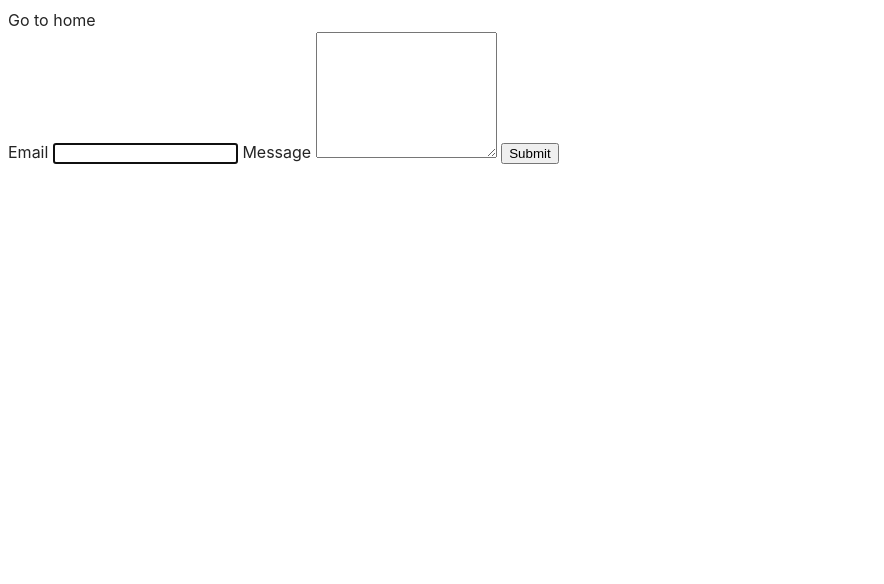
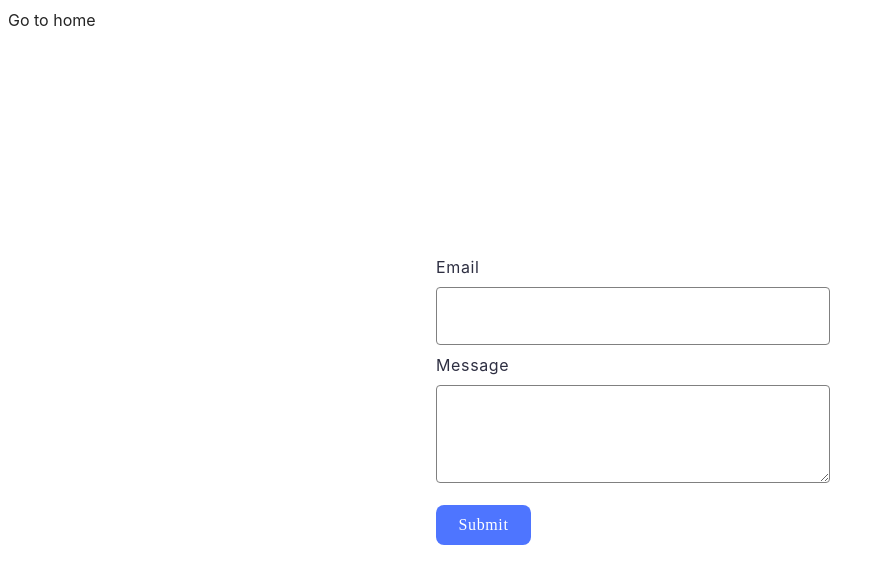
Before and after one commit to AnnaHodunko/goit-js-hw-09, a website built with Vite: page src/2-form.html in a window 1280 px wide. Shown: the whole page, without its empty margins (0-884 px from the left). Built offline with nearby package versions, Linux system fonts and the light colour scheme.

Commit message:
create hw

```diff
--- a/src/css/styles.css
+++ b/src/css/styles.css
@@ -56,5 +56,84 @@ img {
   transition: transform 1s ease;
 }
 .gallery-image:hover {
-  transform: scale(1);
+  transform: scale(1.04);
 }
+
+.feedback-form {
+  position: absolute;
+  top: 50%;
+  left: 50%;
+  transform: translate(-50%, -50%);
+  width: 408px;
+  padding: 24px;
+  border-radius: 8px;
+  background: #fff;
+}
+
+.feedback-form label {
+  display: block;
+  margin-bottom: 8px;
+  font-size: 16px;
+  line-height: 1.5;
+  letter-spacing: 0.04em;
+  color: #2e2f42;
+}
+
+[type='email'] {
+  outline: transparent;
+  border-radius: 4px;
+  border: 1px solid #808080;
+  padding: 8px 16px;
+  width: 360px;
+  height: 40px;
+  margin-top: 8px;
+  font-size: 16px;
+  line-height: 1.5;
+  letter-spacing: 0.04em;
+  margin-top: 8px;
+  transition: border 250ms ease;
+}
+
+[name='message'] {
+  outline: transparent;
+  border-radius: 4px;
+  border: 1px solid #808080;
+  padding: 8px 16px;
+  width: 360px;
+  height: 80px;
+  margin-top: 8px;
+  font-size: 16px;
+  line-height: 1.5;
+  letter-spacing: 0.04em;
+  transition: border 250ms ease;
+}
+
+[type='email']:hover,
+[type='email']:hover {
+  border: 1px solid #000000;
+}
+
+[type='email']:active,
+[name='message'] {
+  border: 1px solid #808080;
+}
+
+button {
+  border-radius: 8px;
+  border: none;
+  background: #4e75ff;
+  width: 95px;
+  height: 40px;
+  margin-top: 8px;
+  color: #fff;
+  font-family: Montserrat;
+  font-size: 16px;
+  font-style: normal;
+  font-weight: 500;
+  line-height: 1.5;
+  letter-spacing: 0.04em;
+}
+
+button:hover {
+  background: #6c8cff;
+}
--- a/src/js/2-form.js
+++ b/src/js/2-form.js
@@ -0,0 +1,40 @@
+'use strict';
+const formData = {
+  email: '',
+  massage: '',
+};
+
+const formLocalKey = 'feedback-form-state';
+const form = document.querySelector('.feedback-form');
+const textarea = form.querySelector('textarea');
+form.addEventListener('submit', handleSubmit);
+textarea.addEventListener('input', handleInput);
+populateTextarea();
+
+function handleSubmit(event) {
+  event.preventDefault();
+
+  const { email, message } = event.target.elements;
+  const emailValue = email.value;
+  const messageValue = message.value;
+  console.log({
+    email: email.value,
+    massage: message.value,
+  });
+  event.target.reset();
+  localStorage.removeItem(formLocalKey);
+}
+
+function handleInput(event) {
+  const email = event.target.value;
+  const message = event.target.value;
+  const formLocalKey = 'feedback-form-state';
+  localStorage.setItem(formLocalKey, email, message);
+}
+
+function populateTextarea() {
+  const savedMessage = JSON.parse(localStorage.getItem());
+  if (savedMessage) {
+    textarea.value = savedMessage;
+  }
+}
```
